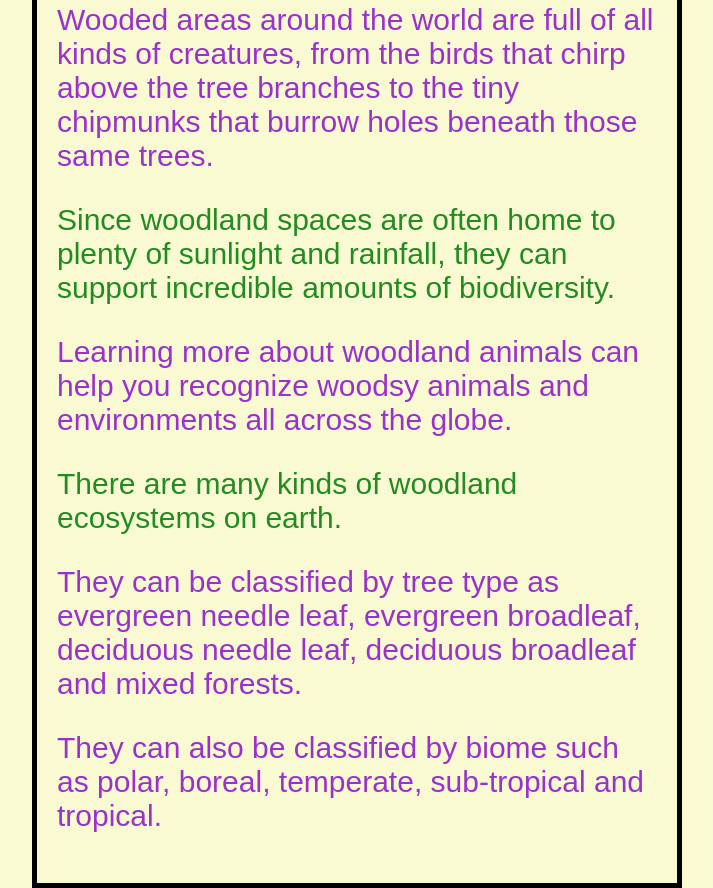
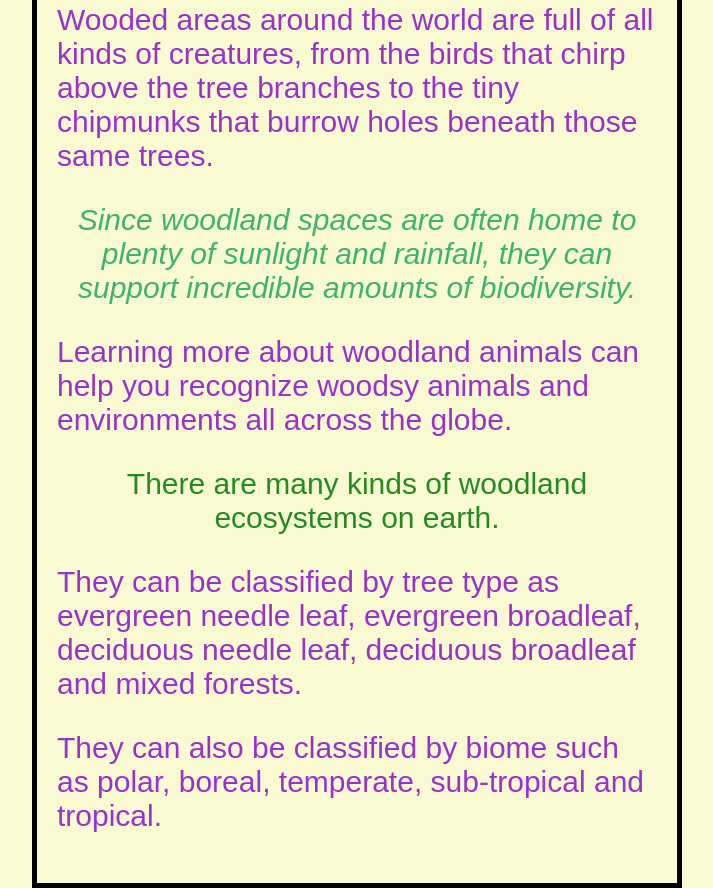
Before and after one commit to code4policy-archive/mozilla-website-eklung05, a plain HTML site: page index.html in a window 1280 px wide. Shown: the part 1236-2124 px from the top of the page, without its empty margins (283-996 px from the left). Drawn offline with Linux system fonts and the light colour scheme.

Commit message:
center text add text colors and border

```diff
--- a/styles/style.css
+++ b/styles/style.css
@@ -21,12 +21,16 @@ ul {
   list-style-position: inside;
 
 }
-.mainquote {
+#mainquote {
 
-  color: mediumpurple;
-  border:  5px solid black;
+  color: mediumseagreen;
+  font-style: italic;
+  text-align: center;
+  border:  5px darkslateblue;
 }
 
 .quote {
   color: forestgreen;
+  text-align: center;
+
 }
```
